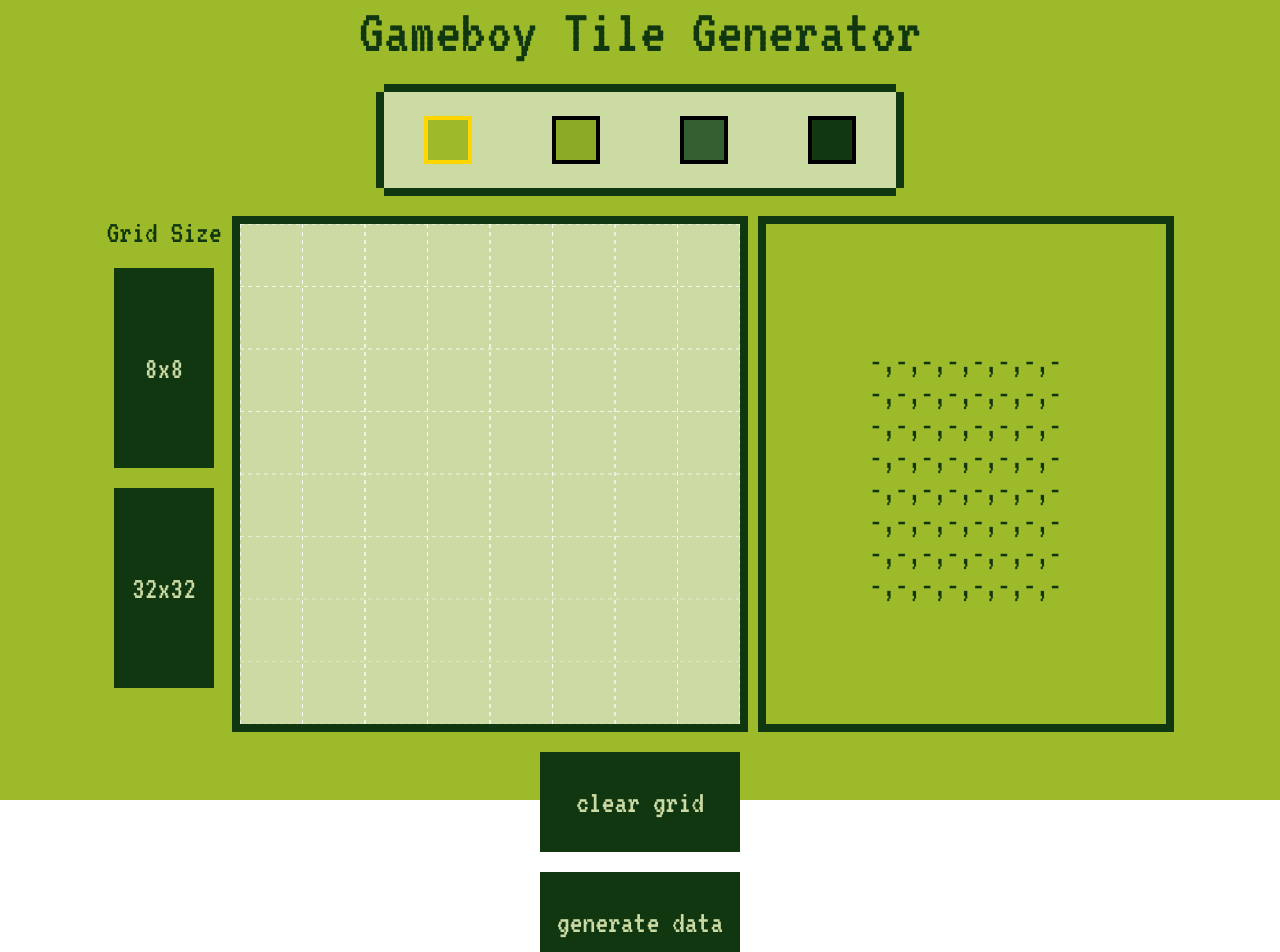
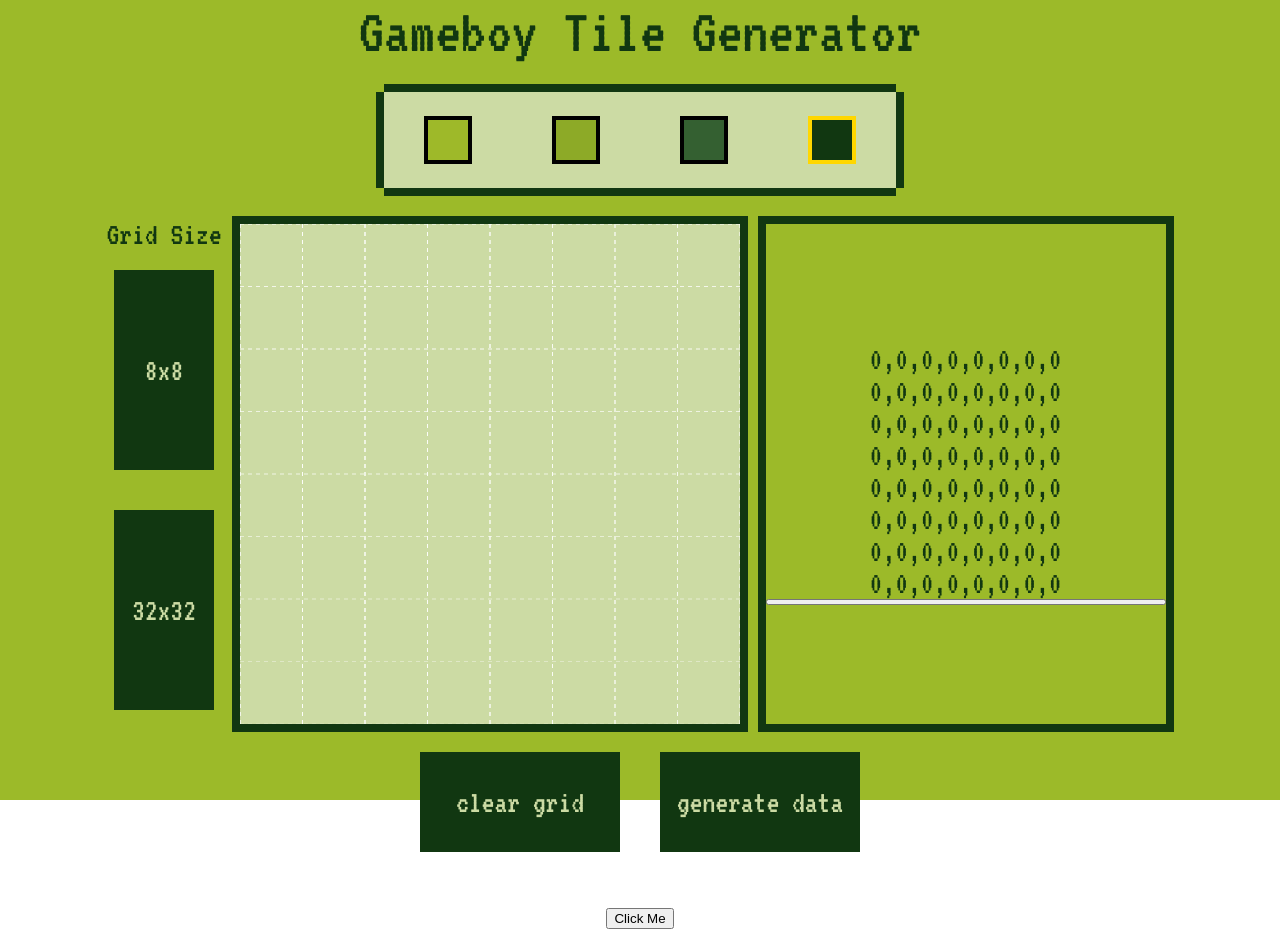
Before and after one commit to spkelly/gb-pallete, a Vue app: page / in a window 1280 px wide. Shown: the top 952 px of the page. Built offline with nearby package versions, Linux system fonts and the light colour scheme.

Commit message:
added basic c file downloader service and began incorperating vuex

```diff
--- a/src/App.vue
+++ b/src/App.vue
@@ -3,7 +3,7 @@
     Gameboy Tile Generator
     <colorPallete v-on:changecolor="changeColor"/>
     <div class="flex-row">
-      <div class="buttonHolder">
+      <div class="buttonHolder-vert">
         Grid Size
         <div class="pixel__button-horiz">
           8x8
@@ -13,16 +13,18 @@
         </div>
       </div>
       <TileCanvas :pixelColor="selectedColor" v-on:canvaschange="handleCanvasChange" />
-      <TileOutput :tileData="tileData" />
+      <TileOutput :tileData="$store.state.tileData" />
     </div>
     <div class="buttonHolder">
-      <div class="pixel__button-vert">
+      <div class="pixel__button-vert" v-on:click="$store.dispatch('resetMatrix')">
         clear grid
       </div>
-      <div class="pixel__button-vert">
+      <div class="pixel__button-vert" >
         generate data
       </div>
+
     </div>
+    <DownloadButton />
   </div>
 </template>
 
@@ -30,6 +32,7 @@
 import colorPallete from './components/ColorPallete.vue';
 import TileCanvas from './components/TileCanvas.vue';
 import TileOutput from './components/TileOutput.vue';
+import DownloadButton from './components/DownloadButton';
 
 export default {
   // TODO: sepearate into smaller components
@@ -39,7 +42,7 @@
     return{
       selectedColor:'#113711',
       colorPalleteShade: 3,
-      tileData:[]
+      tileData: this.$store.state.tileData
     }
   },
   methods:{
@@ -51,15 +54,21 @@
       let modifiedRow = this.tileData[e.row].slice(0);
       modifiedRow[e.col] = this.colorPalleteShade;
       this.$set(this.tileData,e.row,modifiedRow);
+      this.$store.commit('updateMatrix',this.tileData)
+    },
+    clearCanvas(){
+
     }
   },
   components:{
     colorPallete,
     TileCanvas,
-    TileOutput
+    TileOutput,
+    DownloadButton
   },
   mounted() {
-    this.tileData = Array(8).fill(null).map(()=>Array(8).fill("-"));
+    this.tileData = Array(8).fill(null).map(()=>Array(8).fill(0));
+    this.$store.dispatch('resetMatrix');
   },
 }
 </script>
@@ -81,8 +90,18 @@
 
 
 .buttonHolder {
+  display: flex;
+  justify-content: center;
   font-size: 32px;
 }
+
+.buttonHolder-vert{
+  display: flex;
+  flex-direction:column;
+  justify-content: center;
+  font-size: 32px;
+}
+
 
 .pixel__button-horiz {
   font-size: 32px;
@@ -102,7 +121,7 @@
   background-color: #113711;
   width: 200px;
   height: 100px;
-  margin: 20px auto;
+  margin: 20px;
   display: flex;
   align-items: center;
   justify-content: center;
--- a/src/components/ColorPallete.vue
+++ b/src/components/ColorPallete.vue
@@ -15,7 +15,7 @@
     name:'colorPallete',
     data(){
       return{
-        activeIndex:0,
+        activeIndex:3,
         pallete: [{
             color:'#9eb929',
           },
--- /dev/null
+++ b/src/components/DownloadButton.vue
@@ -0,0 +1,23 @@
+<template>
+  <div>
+    <button v-on:click="download()"> Click Me</button>
+  </div>
+</template>
+
+<script>
+import {exportToC} from '../services/DownloaderServices';
+import {convertPixelMatrix} from '../services/ConverterServices';
+
+export default {
+  name: "DownloadButton",
+
+  methods:{
+    download(){
+      let pixelMatrix = convertPixelMatrix(this.$store.state.pixelMatrix);
+      exportToC(pixelMatrix.flat(2));
+    }
+  }
+}
+
+
+</script>
--- a/src/components/TileOutput.vue
+++ b/src/components/TileOutput.vue
@@ -1,9 +1,10 @@
 <template>
   <div class="out">
     <div class="output" >
-      <code v-for="(row, index) in tileData" :key="index">
+      <code v-for="(row, index) in pixelMatrix" :key="index">
         {{row.join()}}
       </code>
+      <button v-on:click="printStore"></button>
     </div>
   </div>
 </template>
@@ -14,6 +15,16 @@
   name: "TileOutput",
   props:{
     tileData:Array
+  },
+  methods:{
+    printStore(){
+      console.log(this)
+    }
+  },
+  computed: {
+    pixelMatrix(){
+      return this.$store.state.pixelMatrix;
+    }
   }
 }
 </script>
--- a/src/main.js
+++ b/src/main.js
@@ -1,8 +1,13 @@
-import Vue from 'vue'
-import App from './App.vue'
+import Vue from 'vue';
+import Vuex from 'vuex';
+import App from './App.vue';
+import storeTemplate from './store/store';
+Vue.use(Vuex);
+let store = new Vuex.Store(storeTemplate);
 
 Vue.config.productionTip = false
 
 new Vue({
+  store,
   render: h => h(App)
 }).$mount('#app')
--- a/src/services/ConverterServices.js
+++ b/src/services/ConverterServices.js
@@ -7,23 +7,28 @@
   params
     pixelMatrix: a 2d array of pixelData (numbers between 0 - 3)
 */
-function convertPixelMatrix(pixelMatrix){
+export function convertPixelMatrix(pixelMatrix){
+
   let dataArray = [];
-  pixelMatrix.foreach( pixelRow => {
-    let hiBits,loBits = '';
+  pixelMatrix.forEach( pixelRow => {
+    let hiBits = '';
+    let loBits = hiBits;
 
-    pixelRow.foreach( pixel => {
+    pixelRow.forEach( pixel => {
+
       let binary = convertToBase(10, 2, pixel);
+
       if(binary.length < 2 ){
         binary = padBinary(binary)
       }
       hiBits+=binary[0];
       loBits+=binary[1];
     });
-    dataArray.push(convertToBase(2, 16, loBits, hiBits));
+    let numbers = convertNumbers(2, 16, loBits, hiBits);
+    dataArray.push(numbers.flat(2));
   })
-
-  return dataArray;
+  console.log(dataArray);
+  return padStrings(dataArray.flat(2),2);
 }
 
 /*
@@ -62,3 +67,13 @@
 function padBinary(binary){
   return '0' + binary
 }
+
+function padStrings(strings,constraint){
+  return strings.map((string)=>{
+    console.log(string)
+    if(string.length < constraint){
+      return '0'+string;
+    }
+    return string;
+  });
+}
--- a/src/services/DownloaderServices.js
+++ b/src/services/DownloaderServices.js
@@ -3,8 +3,8 @@
 */
 
 const COMMENT_HEADER = "/*\n\n\tThis file was generated by GB_Pallete\n\tCreated By Sean Kelly\n\n*/\n\n\n"
-const LINE_WIDTH = 7;
-const HEX_PREFIX = 'Ox'
+const LINE_WIDTH = 8;
+const HEX_PREFIX = '0x'
 
 
 function download(filename,blob){
@@ -22,20 +22,20 @@
   URL.revokeObjectURL(objectUrl);
 }
 
-function exportToC(data){
+export function exportToC(data){
   let fileData = generateCFile(data);
   let fileBlob = new Blob(fileData,{type:'text/x-c;charset=utf-8'});
   download('test-header.h',fileBlob);
 }
 
-function exportToASM(data){
+export function exportToASM(data){
   let fileData = generateASMFile(data);
   let fileBlob = new Blob(fileData,{type:'text/x-asm;charset=utf-8'});
   download('test.asm',fileBlob);
 }
 
-function generateASMFile(data){
-  //TODO: add asm File generation
+function generateASMFile(){
+  // TODO: add asm File generation
 }
 function generateCFile(data){
   let fileparts = [];
@@ -49,7 +49,6 @@
 function generateCBody(data){
   let textBuffer=COMMENT_HEADER+"/* Start of tile data */\n";
   textBuffer+="const unsigned char tiledata[] = \n{\n\t"
-
   let mappedData= data.map((char,index)=>{
     // Adds a newline and tab character to array after the 7th element in data array
     if(index < data.length -1){
@@ -72,15 +71,8 @@
 
 
 
-function captilizeLetters(string){
-  for(let i = 0;i < string.length; i++){
-    string.ffdsfcharCodeAt(i);
-  }
-}
-
-
-
-module.exports = {
-  "exportToC": exportToC,
-  "exportToASM": exportToASM
-}
+// function captilizeLetters(string){
+//   for(let i = 0;i < string.length; i++){
+//     string.ffdsfcharCodeAt(i);
+//   }
+// }
--- /dev/null
+++ b/src/store/store.js
@@ -0,0 +1,22 @@
+
+
+
+
+const store = {
+  state:{
+    pixelMatrix: []
+  },
+  mutations: {
+    updateMatrix(state, newMatrix){
+      state.pixelMatrix = newMatrix;
+    },
+  },
+  actions:{
+    resetMatrix({commit}){
+      const emptyTileData = Array(8).fill(null).map(()=>Array(8).fill(0));
+      commit("updateMatrix",emptyTileData);
+    }
+  }
+};
+
+export default store;
```
Also changed, not shown: src/store/typs.js (added), 1 other file (tests, documents, lock files or other folders).
